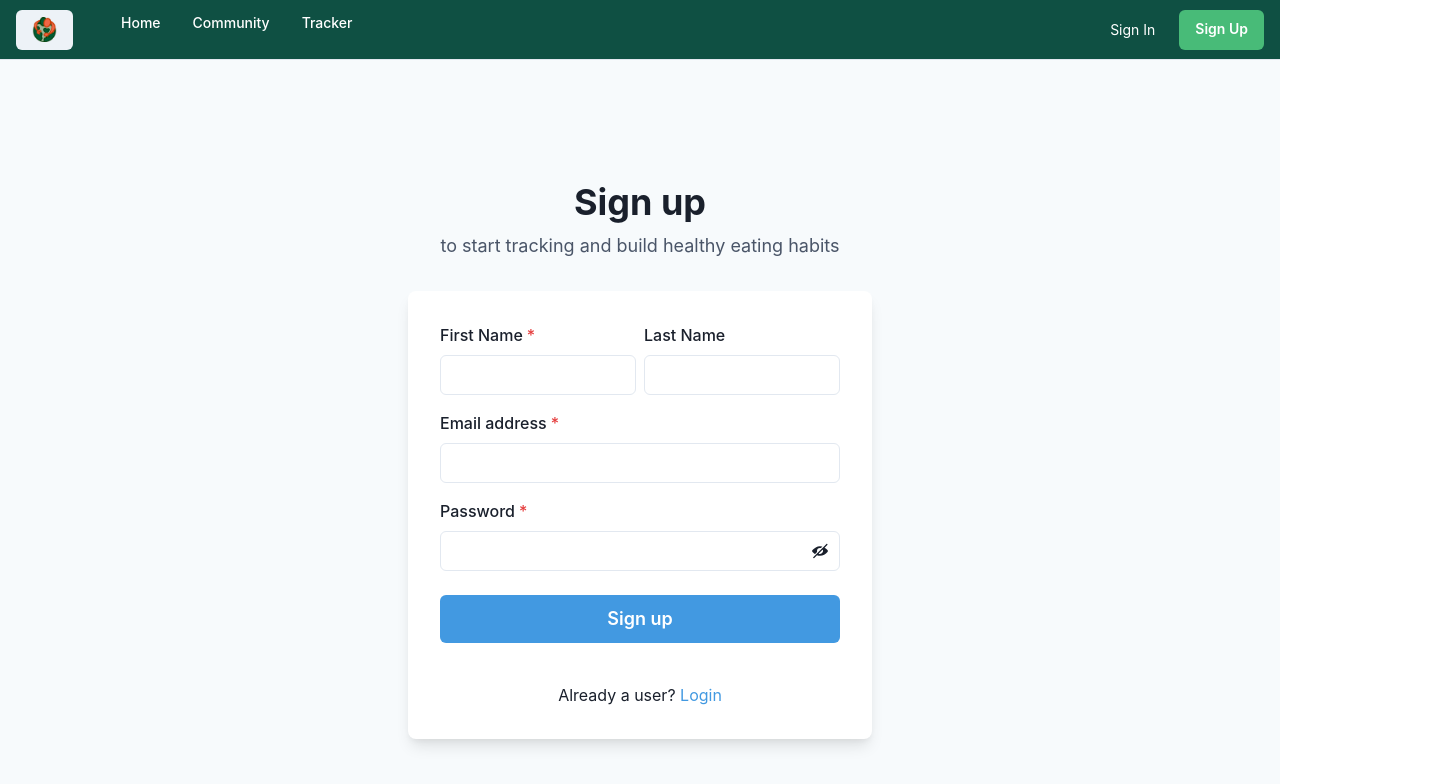
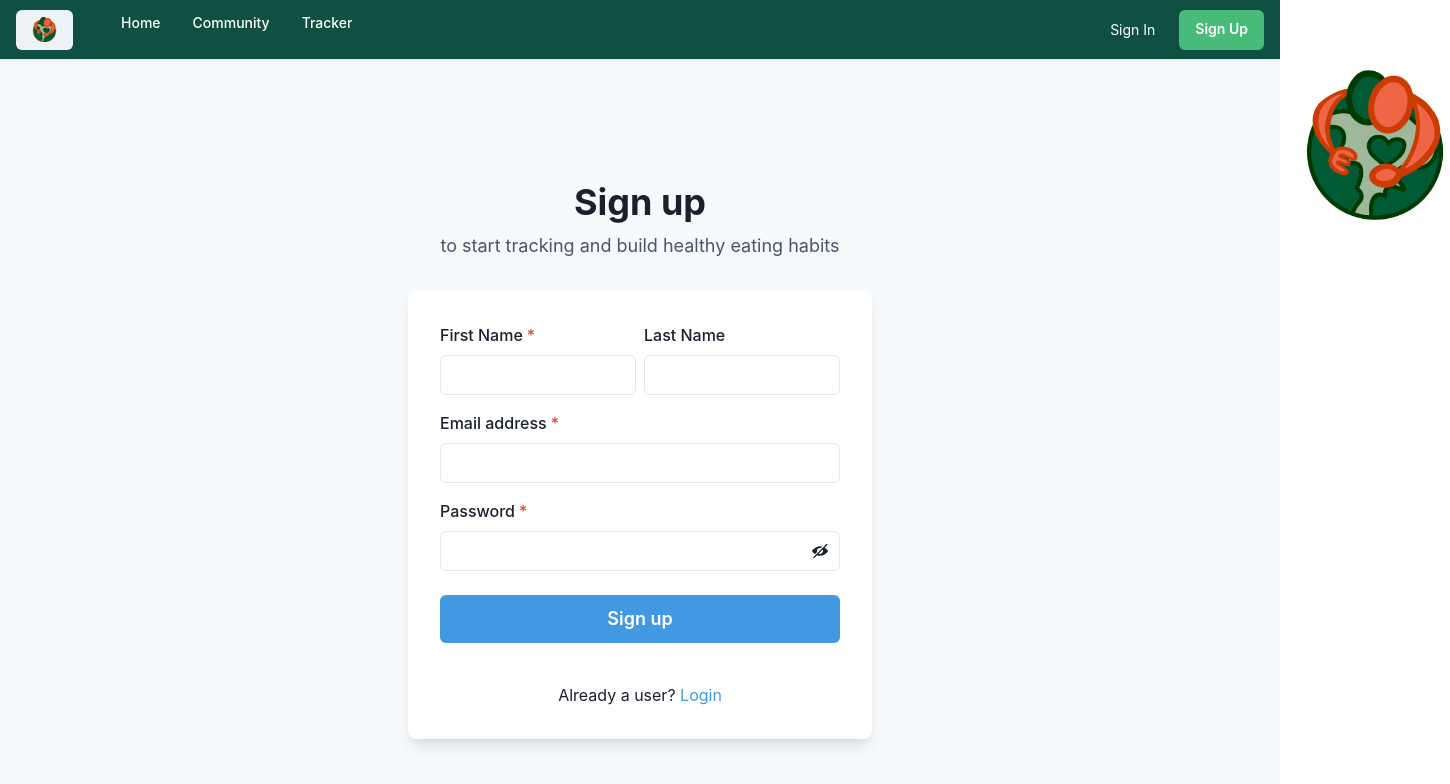
Before and after one commit to PelumiTayo/HackHarvard, a React (Vite) app in the folder cuisfit/: page /signUp in a window 1280 px wide. Shown: the top 784 px of the page, 1450 px wide, since content can reach past the window. Built offline with nearby package versions, Linux system fonts and the light colour scheme.

Commit message:
adding more

```diff
--- a/cuisfit/src/SignIn/Logo.jsx
+++ b/cuisfit/src/SignIn/Logo.jsx
@@ -1,27 +1,9 @@
 import { Image } from '@chakra-ui/react'
 
-// export const Logo = (props) => (
-//   <chakra.svg
-//     color="accent"
-//     height="12"
-//     width="auto"
-//     viewBox="0 0 89 89"
-//     xmlns="http://www.w3.org/2000/svg"
-//     {...props}
-//   >
-//     <path
-//       fill="currentColor"
-//       fillRule="evenodd"
-//       clipRule="evenodd"
-//       d="M76.7528 14.9002C83.7459 22.6904 88 32.9894 88 44.282C88 68.5826 68.3005 88.282 44 88.282C35.6893 88.282 27.9167 85.978 21.2863 81.9737L15.3884 87.0521C14.5187 87.801 13.2784 86.7338 13.8892 85.7622L22.556 71.9745L22.5485 71.9656C22.5514 71.9678 22.5544 71.9701 22.5573 71.9724L35.1199 51.9871C35.5385 51.3211 35.0599 50.4549 34.2733 50.4549H19.8769C18.9505 50.4549 18.5222 49.304 19.2231 48.6983L60.245 13.2494C55.3897 10.7025 49.8631 9.26163 44 9.26163C24.6588 9.26163 8.97959 24.9408 8.97959 44.282C8.97959 52.5687 11.8577 60.1831 16.6689 66.1802L11.7467 74.211C4.45724 66.3591 0 55.8411 0 44.282C0 19.9815 19.6995 0.282043 44 0.282043C52.6142 0.282043 60.6502 2.75747 67.4355 7.03577L72.5813 2.58901C73.4507 1.83776 74.6934 2.9057 74.0815 3.87819L53.421 36.7143C53.002 37.3802 53.4806 38.2468 54.2674 38.2468H69.3753C70.3026 38.2468 70.7305 39.3996 70.0278 40.0046L28.5503 75.719C33.2103 78.0136 38.4546 79.3025 44 79.3025C63.3412 79.3025 79.0204 63.6233 79.0204 44.282C79.0204 36.2682 76.3286 28.883 71.7999 22.9813L76.7528 14.9002Z"
-//     />
-//   </chakra.svg>
-
-// )
 
 export const Logo = (props) => (
   <Image
-    src="hhfood 1.png" // Replace with the path to your new image
+    src="cultureat 1.png" // Replace with the path to your new image
     alt="my Logo"
     height="20"
     width="auto"
--- a/cuisfit/src/SignIn/SignUp.jsx
+++ b/cuisfit/src/SignIn/SignUp.jsx
@@ -11,37 +11,47 @@ import {
   InputRightElement,
   Stack,
   Button,
+  Image,
   Heading,
   Text,
   useColorModeValue,
   Link,
-} from '@chakra-ui/react'
-import { useState } from 'react'
-import { ViewIcon, ViewOffIcon } from '@chakra-ui/icons'
+} from "@chakra-ui/react";
+import { useState } from "react";
+import { ViewIcon, ViewOffIcon } from "@chakra-ui/icons";
 
 export default function SignUp() {
-  const [showPassword, setShowPassword] = useState(false)
+  const [showPassword, setShowPassword] = useState(false);
 
   return (
     <Flex
-      minH={'100vh'}
-      align={'center'}
-      justify={'center'}
-      bg={useColorModeValue('gray.50', 'gray.800')}>
-      <Stack spacing={8} mx={'auto'} maxW={'lg'} py={12} px={6}>
-        <Stack align={'center'}>
-          <Heading fontSize={'4xl'} textAlign={'center'}>
+      minH={"100vh"}
+      align={"center"}
+      justify={"center"}
+      bg={useColorModeValue("gray.50", "gray.800")}
+    >
+      <Image
+        src="cultureat 1.png"
+        position={"absolute"}
+        boxSize="150px"
+        left={"1300px"}
+        top={"70px"}
+      />
+      <Stack spacing={8} mx={"auto"} maxW={"lg"} py={12} px={6}>
+        <Stack align={"center"}>
+          <Heading fontSize={"4xl"} textAlign={"center"}>
             Sign up
           </Heading>
-          <Text fontSize={'lg'} color={'gray.600'}>
+          <Text fontSize={"lg"} color={"gray.600"}>
             to start tracking and build healthy eating habits
           </Text>
         </Stack>
         <Box
-          rounded={'lg'}
-          bg={useColorModeValue('white', 'gray.700')}
-          boxShadow={'lg'}
-          p={8}>
+          rounded={"lg"}
+          bg={useColorModeValue("white", "gray.700")}
+          boxShadow={"lg"}
+          p={8}
+        >
           <Stack spacing={4}>
             <HStack>
               <Box>
@@ -64,11 +74,14 @@ export default function SignUp() {
             <FormControl id="password" isRequired>
               <FormLabel>Password</FormLabel>
               <InputGroup>
-                <Input type={showPassword ? 'text' : 'password'} />
-                <InputRightElement h={'full'}>
+                <Input type={showPassword ? "text" : "password"} />
+                <InputRightElement h={"full"}>
                   <Button
-                    variant={'ghost'}
-                    onClick={() => setShowPassword((showPassword) => !showPassword)}>
+                    variant={"ghost"}
+                    onClick={() =>
+                      setShowPassword((showPassword) => !showPassword)
+                    }
+                  >
                     {showPassword ? <ViewIcon /> : <ViewOffIcon />}
                   </Button>
                 </InputRightElement>
@@ -78,22 +91,26 @@ export default function SignUp() {
               <Button
                 loadingText="Submitting"
                 size="lg"
-                bg={'blue.400'}
-                color={'white'}
+                bg={"blue.400"}
+                color={"white"}
                 _hover={{
-                  bg: 'blue.500',
-                }}>
+                  bg: "blue.500",
+                }}
+              >
                 Sign up
               </Button>
             </Stack>
             <Stack pt={6}>
-              <Text align={'center'}>
-                Already a user? <Link color={'blue.400'}>Login</Link>
+              <Text align={"center"}>
+                Already a user?{" "}
+                <Link href="signIn" color={"blue.400"}>
+                  Login
+                </Link>
               </Text>
             </Stack>
           </Stack>
         </Box>
       </Stack>
     </Flex>
-  )
+  );
 }
```
